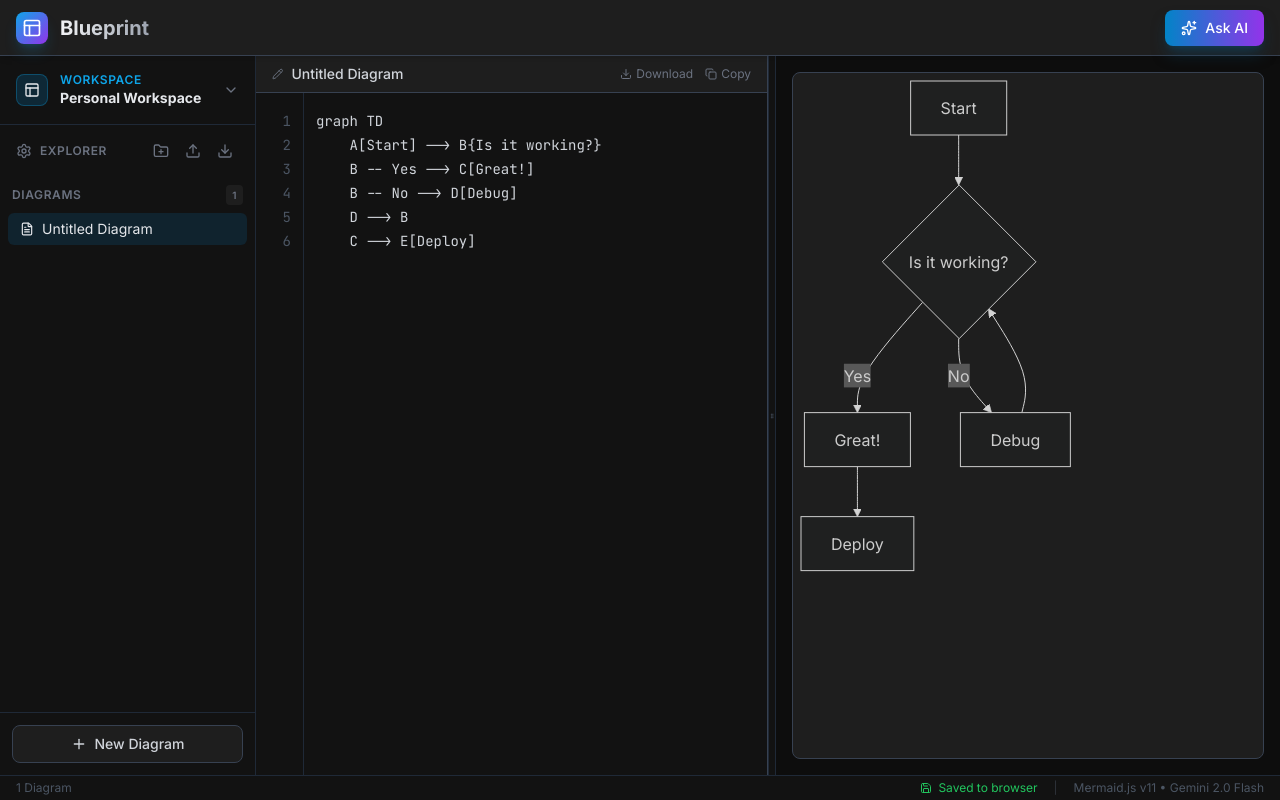
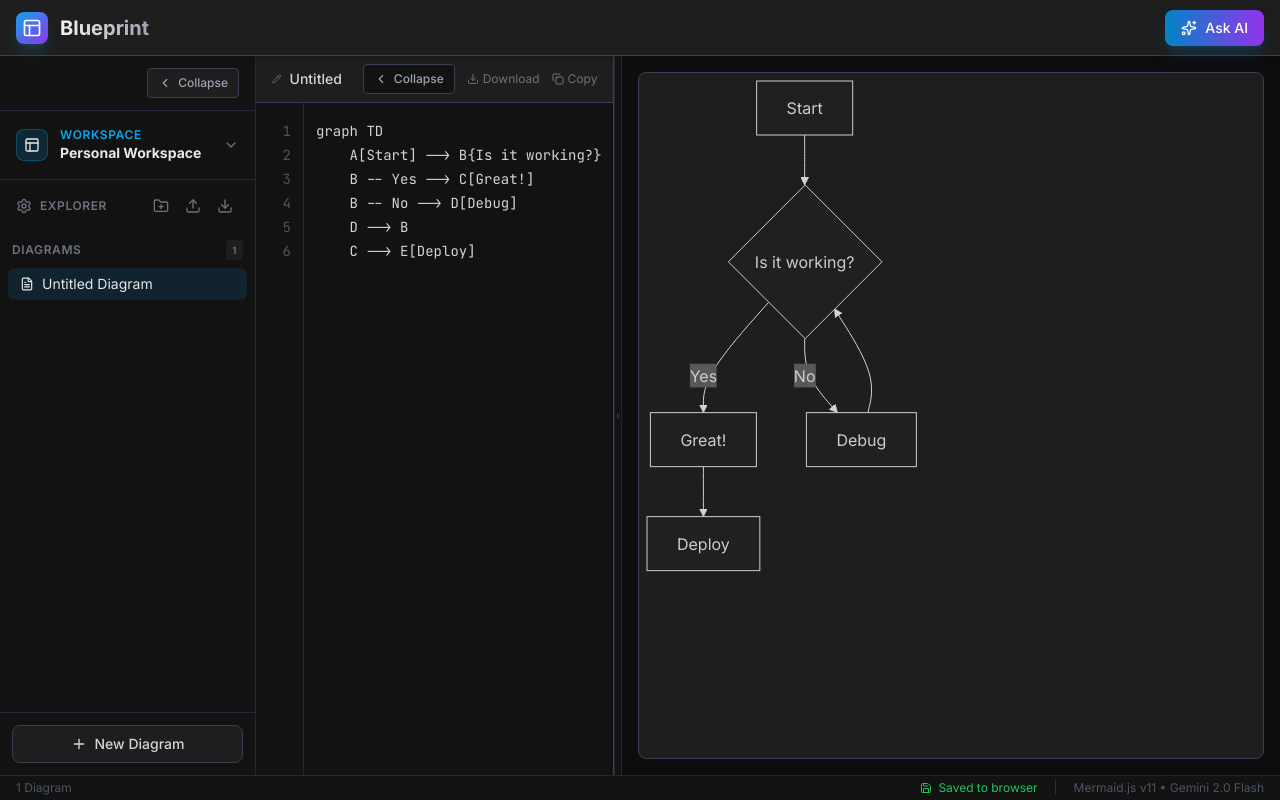
Before and after one commit to Nathanf22/BlueLens, a React (Vite) app: page / in a window 1280 px wide. Built offline with nearby package versions, Linux system fonts and the light colour scheme.

Commit message:
Add collapsible panels for sidebar and editor

```diff
--- a/App.tsx
+++ b/App.tsx
@@ -29,13 +29,15 @@ export default function App() {
   const [isAIModalOpen, setIsAIModalOpen] = useState(false);
   const [isNodeLinkManagerOpen, setIsNodeLinkManagerOpen] = useState(false);
   const [isSidebarOpen, setIsSidebarOpen] = useState(true);
+  const [isSidebarCollapsed, setIsSidebarCollapsed] = useState(false);
+  const [isEditorCollapsed, setIsEditorCollapsed] = useState(false);
   const [saveStatus, setSaveStatus] = useState<'saved' | 'saving'>('saved');
 
   // --- State: Multi-Level Navigation ---
   const [navigationStack, setNavigationStack] = useState<{ diagramId: string; nodeId?: string; nodeName?: string }[]>([]);
 
   // Split pane state
-  const [leftWidthPercent, setLeftWidthPercent] = useState(50);
+  const [leftWidthPercent, setLeftWidthPercent] = useState(35);
   const [isDragging, setIsDragging] = useState(false);
   const containerRef = useRef<HTMLDivElement>(null);
 
@@ -352,7 +354,7 @@ export default function App() {
       <div className="flex flex-1 overflow-hidden">
 
         {/* Sidebar (Responsive) */}
-        <div className={`${isSidebarOpen ? 'block' : 'hidden'} lg:block h-full`}>
+         <div className={`${isSidebarOpen ? 'block' : 'hidden'} lg:block h-full`}>
            <Sidebar
              diagrams={workspaceDiagrams}
              folders={workspaceFolders}
@@ -371,6 +373,8 @@ export default function App() {
              onCreateWorkspace={handleCreateWorkspace}
              onDeleteWorkspace={handleDeleteWorkspace}
              onRenameWorkspace={handleRenameWorkspace}
+             isCollapsed={isSidebarCollapsed}
+             onToggleCollapse={() => setIsSidebarCollapsed(!isSidebarCollapsed)}
            />
         </div>
 
@@ -383,8 +387,8 @@ export default function App() {
             <>
               {/* Editor Pane */}
               <div
-                className="flex-1 lg:flex-none min-w-0 h-1/2 lg:h-full"
-                style={{ width: `${leftWidthPercent}%` }}
+                className={`min-w-0 h-1/2 lg:h-full ${isEditorCollapsed ? '' : 'flex-1 lg:flex-none'}`}
+                style={isEditorCollapsed ? {} : { width: `${leftWidthPercent}%` }}
               >
                 <Editor
                   code={activeDiagram.code}
@@ -392,16 +396,20 @@ export default function App() {
                   onCodeChange={(code) => updateActiveDiagram({ code })}
                   onNameChange={(name) => updateActiveDiagram({ name })}
                   error={error}
+                  isCollapsed={isEditorCollapsed}
+                  onToggleCollapse={() => setIsEditorCollapsed(!isEditorCollapsed)}
                 />
               </div>
 
               {/* Resizer Handle */}
+              {!isEditorCollapsed && (
               <div
                 className="hidden lg:flex w-2 bg-dark-900 border-l border-r border-gray-800 hover:bg-brand-600 cursor-col-resize items-center justify-center transition-colors z-10"
                 onMouseDown={handleMouseDown}
               >
                 <GripVertical className="w-3 h-3 text-gray-600 pointer-events-none" />
               </div>
+              )}
 
               {/* Preview Pane */}
               <div className="flex-1 min-w-0 h-1/2 lg:h-full p-4 bg-[#0d0d0d]">
--- a/components/Editor.tsx
+++ b/components/Editor.tsx
@@ -1,5 +1,5 @@
 import React, { useState, useRef } from 'react';
-import { Copy, Check, Download, Pencil } from 'lucide-react';
+import { Copy, Check, Download, Pencil, ChevronLeft, ChevronRight } from 'lucide-react';
 
 interface EditorProps {
   code: string;
@@ -7,9 +7,11 @@ interface EditorProps {
   onCodeChange: (value: string) => void;
   onNameChange: (value: string) => void;
   error: string | null;
+  isCollapsed: boolean;
+  onToggleCollapse: () => void;
 }
 
-export const Editor: React.FC<EditorProps> = ({ code, name, onCodeChange, onNameChange, error }) => {
+export const Editor: React.FC<EditorProps> = ({ code, name, onCodeChange, onNameChange, error, isCollapsed, onToggleCollapse }) => {
   const [copied, setCopied] = useState(false);
   const textareaRef = useRef<HTMLTextAreaElement>(null);
   const lineNumbersRef = useRef<HTMLDivElement>(null);
@@ -44,7 +46,27 @@ export const Editor: React.FC<EditorProps> = ({ code, name, onCodeChange, onName
   const lineNumbers = Array.from({ length: lineCount }, (_, i) => i + 1);
 
   return (
-    <div className="flex flex-col h-full bg-dark-900 border-r border-gray-700">
+    <div className={`flex flex-col h-full bg-dark-900 border-r border-gray-700 transition-all duration-300 ease-in-out ${isCollapsed ? 'w-12' : 'flex-1'}`}>
+      {isCollapsed ? (
+        // Collapsed view - vertical tab
+        <div className="flex flex-col items-center justify-center h-full gap-4 py-8">
+          <button
+            onClick={onToggleCollapse}
+            className="p-2 text-gray-500 hover:text-brand-400 transition-colors rounded hover:bg-dark-800"
+            title="Expand editor"
+          >
+            <ChevronRight className="w-5 h-5" />
+          </button>
+          <div className="flex items-center justify-center" style={{ writingMode: 'vertical-rl' }}>
+            <span className="text-xs font-medium text-gray-500 uppercase tracking-wider">
+              {name || 'Editor'}
+            </span>
+          </div>
+          <Pencil className="w-4 h-4 text-gray-500" />
+        </div>
+      ) : (
+        // Expanded view - full editor
+        <>
       {/* Header */}
       <div className="flex items-center justify-between px-4 py-2 bg-dark-800 border-b border-gray-700 shrink-0">
         <div className="flex items-center gap-2 group flex-1 mr-4">
@@ -59,6 +81,14 @@ export const Editor: React.FC<EditorProps> = ({ code, name, onCodeChange, onName
         </div>
 
         <div className="flex items-center gap-3 shrink-0">
+          <button
+            onClick={onToggleCollapse}
+            className="flex items-center gap-1.5 px-2.5 py-1.5 text-xs font-medium text-gray-400 hover:text-brand-400 bg-dark-900 hover:bg-dark-700 border border-gray-700 hover:border-brand-500/50 rounded transition-all"
+            title="Collapse editor"
+          >
+            <ChevronLeft className="w-3.5 h-3.5" />
+            <span>Collapse</span>
+          </button>
           <button
             onClick={handleDownload}
             className="flex items-center gap-1 text-xs text-gray-500 hover:text-gray-200 transition-colors"
@@ -114,6 +144,8 @@ export const Editor: React.FC<EditorProps> = ({ code, name, onCodeChange, onName
           </p>
         </div>
       )}
+        </>
+      )}
     </div>
   );
 };
--- a/components/Sidebar.tsx
+++ b/components/Sidebar.tsx
@@ -2,7 +2,7 @@ import React, { useState, useRef } from 'react';
 import {
   Plus, Trash2, FileText, Layout, Download, Loader2, Upload,
   Folder as FolderIcon, FolderPlus, ChevronDown, ChevronRight, MoreVertical,
-  Edit2, Settings, Link2, Unlink, Layers
+  Edit2, Settings, Link2, Unlink, Layers, ChevronLeft
 } from 'lucide-react';
 import { Diagram, Folder, Workspace } from '../types';
 import JSZip from 'jszip';
@@ -25,6 +25,8 @@ interface SidebarProps {
   onCreateWorkspace: (name: string) => void;
   onDeleteWorkspace: (id: string) => void;
   onRenameWorkspace: (id: string, name: string) => void;
+  isCollapsed: boolean;
+  onToggleCollapse: () => void;
 }
 
 const generateId = () => Math.random().toString(36).substr(2, 9);
@@ -46,7 +48,9 @@ export const Sidebar: React.FC<SidebarProps> = ({
   onSwitchWorkspace,
   onCreateWorkspace,
   onDeleteWorkspace,
-  onRenameWorkspace
+  onRenameWorkspace,
+  isCollapsed,
+  onToggleCollapse
 }) => {
   const [isProcessing, setIsProcessing] = useState(false);
   const [expandedFolders, setExpandedFolders] = useState<Record<string, boolean>>({});
@@ -276,7 +280,7 @@ export const Sidebar: React.FC<SidebarProps> = ({
   const rootDiagrams = diagrams.filter(d => !d.folderId);
 
   return (
-    <div className="w-64 bg-dark-900 flex flex-col border-r border-gray-800 h-full flex-shrink-0">
+    <div className={`relative bg-dark-900 flex flex-col border-r border-gray-800 h-full flex-shrink-0 transition-all duration-300 ease-in-out ${isCollapsed ? 'w-12' : 'w-64'}`}>
       <input
         type="file"
         ref={fileInputRef}
@@ -286,6 +290,44 @@ export const Sidebar: React.FC<SidebarProps> = ({
         accept=".mmd,.txt,.mermaid,.zip"
       />
 
+      {/* Collapse Toggle Button */}
+      {!isCollapsed && (
+        <div className="px-4 py-3 border-b border-gray-800 flex justify-end">
+          <button
+            onClick={onToggleCollapse}
+            className="flex items-center gap-1.5 px-2.5 py-1.5 text-xs font-medium text-gray-400 hover:text-brand-400 bg-dark-800 hover:bg-dark-700 border border-gray-700 hover:border-brand-500/50 rounded transition-all"
+            title="Collapse sidebar"
+          >
+            <ChevronLeft className="w-3.5 h-3.5" />
+            <span>Collapse</span>
+          </button>
+        </div>
+      )}
+
+      {isCollapsed ? (
+        // Collapsed view - just icons
+        <div className="flex flex-col items-center py-4 gap-4">
+          <button
+            onClick={onToggleCollapse}
+            className="p-2 text-gray-500 hover:text-brand-400 transition-colors rounded hover:bg-dark-800"
+            title="Expand sidebar"
+          >
+            <ChevronRight className="w-5 h-5" />
+          </button>
+          <div className="w-8 h-8 rounded-lg bg-brand-600/20 flex items-center justify-center border border-brand-500/30">
+            <Layout className="w-4 h-4 text-brand-400" />
+          </div>
+          <button
+            onClick={() => onCreate(null)}
+            className="p-2 text-gray-500 hover:text-brand-400 transition-colors rounded hover:bg-dark-800"
+            title="New Diagram"
+          >
+            <Plus className="w-5 h-5" />
+          </button>
+        </div>
+      ) : (
+        // Expanded view - full sidebar
+        <>
       {/* Workspace Selector */}
       <div className="relative">
         <div
@@ -421,6 +463,8 @@ export const Sidebar: React.FC<SidebarProps> = ({
           New Diagram
         </button>
       </div>
+        </>
+      )}
     </div>
   );
 };
```
